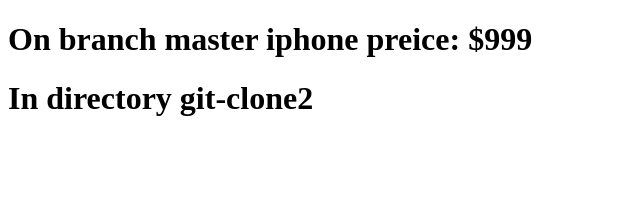
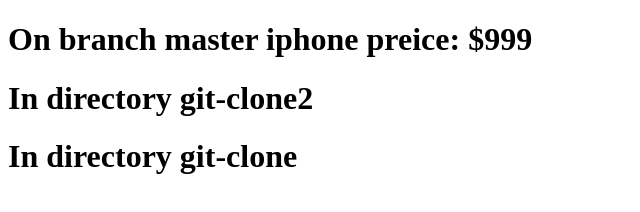
Before and after one commit to Ahfu1994/git-awesome, a plain HTML site: page index.html in a window 1280 px wide. Shown: the whole page, without its empty margins (0-640 px from the left). Drawn offline with Linux system fonts and the light colour scheme.

Commit message:
add new line

```diff
--- a/index.html
+++ b/index.html
@@ -9,6 +9,7 @@
 
     <h1>On branch master iphone preice: $999</h1>
     <h1>In directory git-clone2</h1>
+    <h1>In directory git-clone</h1>
 
 </body>
 </html>
```
